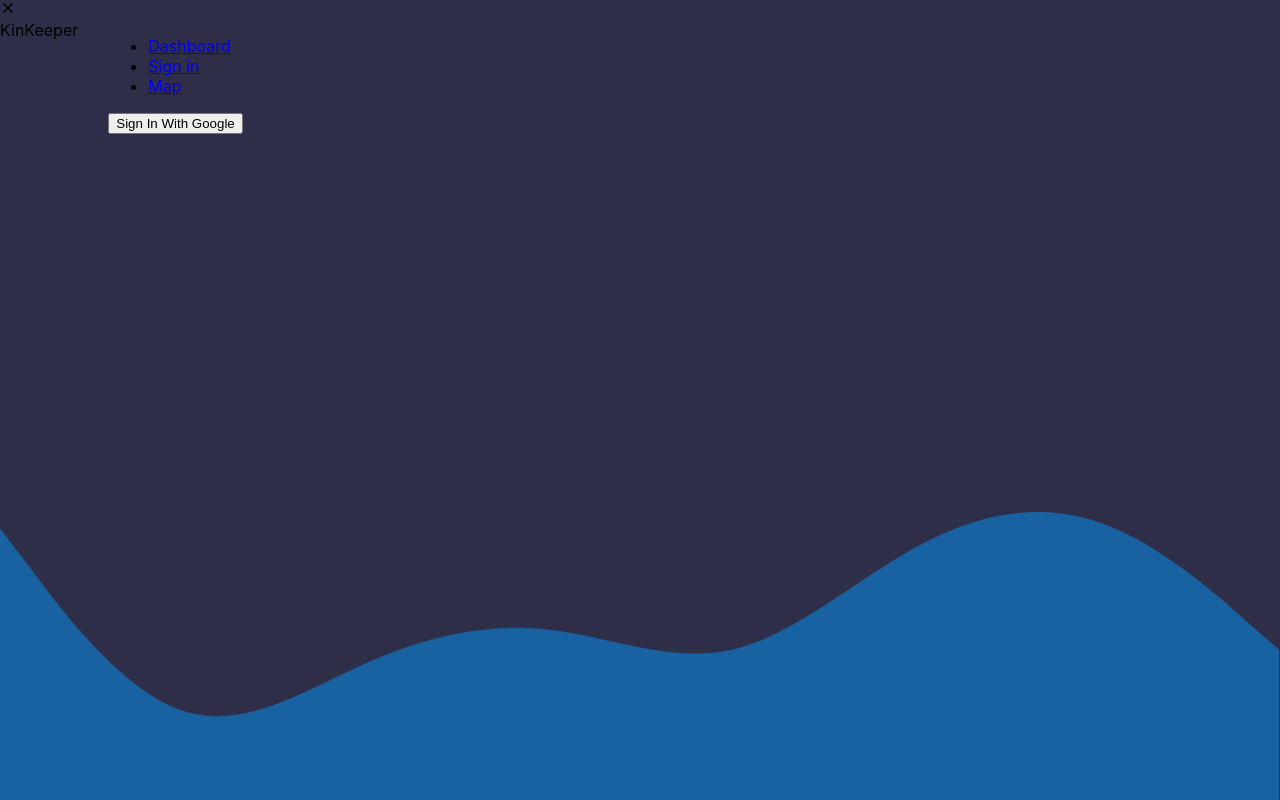
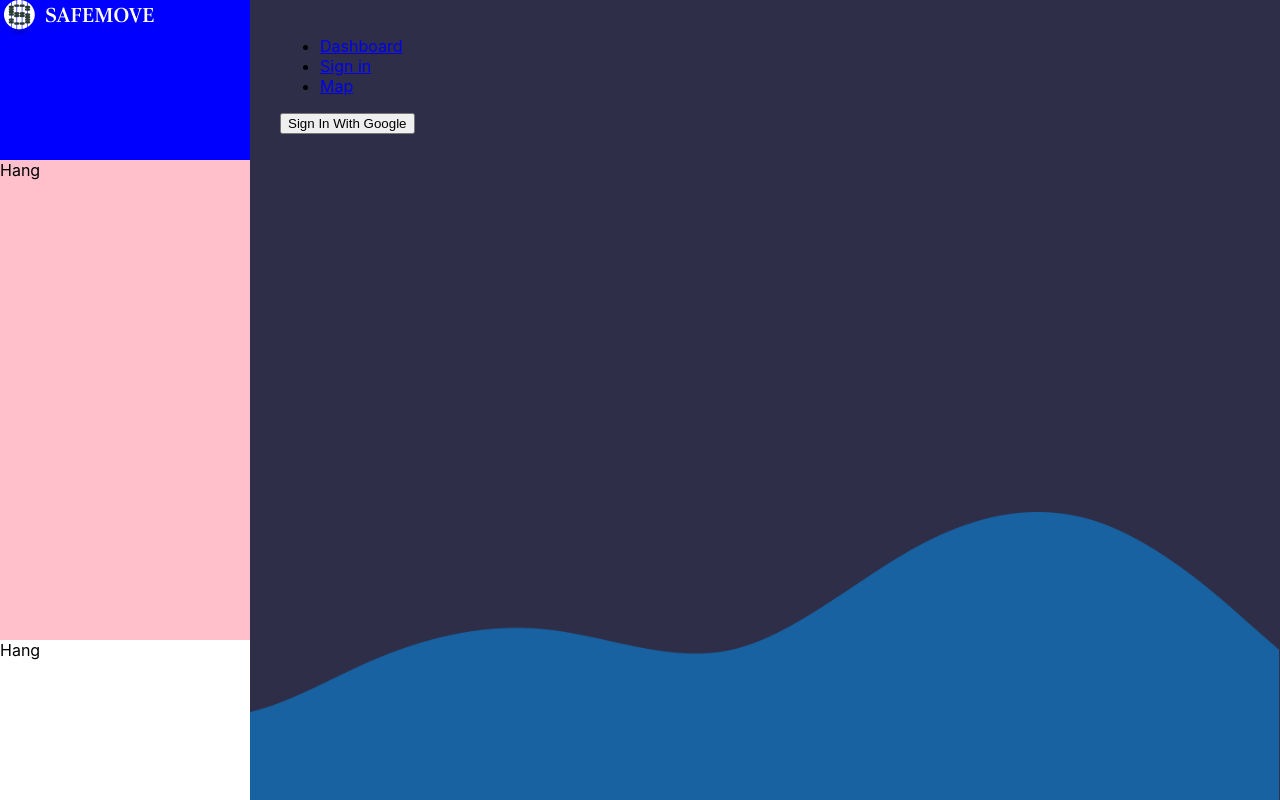
Before and after one commit to BichHang21522041/Safe-Move-Website, a React (Create React App) app: page /sign-in in a window 1280 px wide. Built offline with nearby package versions, Linux system fonts and the light colour scheme.

Commit message:
Create sidebar

```diff
--- a/src/components/MainLayout.tsx
+++ b/src/components/MainLayout.tsx
@@ -10,19 +10,12 @@ interface LayoutProps {
 const Layout: React.FC<LayoutProps> = ({ children }) => {
   return (
     <div style={containerStyle}>
-      {/* <header style={headerStyle}>
-        <h1>Website Header</h1>
-      </header> */}
       <Sidebar style={sideBarStyle} />
       <main style={mainStyle}>{children}</main>
-      {/* <footer style={footerStyle}>
-        <p>Website Footer © 2024</p>
-      </footer> */}
     </div>
   );
 };
 
-// Correctly typed CSS styles using React.CSSProperties
 const containerStyle: React.CSSProperties = {
   display: "flex",
   flexDirection: "row",
@@ -34,13 +27,14 @@ const containerStyle: React.CSSProperties = {
 };
 
 const sideBarStyle: CSSProperties = {
-  // backgroundColor: "red",
+  backgroundColor: "pink",
+  width: '10vw',
+  minWidth: 250,
 };
 
 const mainStyle: React.CSSProperties = {
   flex: 1,
   padding: "20px",
-  // backgroundColor: "pink",
 };
 
 export default Layout;
--- a/src/components/SideBar.tsx
+++ b/src/components/SideBar.tsx
@@ -11,32 +11,12 @@ export const Sidebar = (props: {
 }) => {
   const { open, onClose, style } = props;
   return (
-    <div
-      className={`sm:none duration-175 linear fixed !z-50 flex min-h-full flex-col bg-white pb-10 shadow-2xl shadow-white/5 transition-all dark:!bg-navy-800 dark:text-white md:!z-50 lg:!z-50 xl:!z-0 ${
-        open ? "translate-x-0" : "-translate-x-96"
-      }`}
-      style={style}
-    >
-      <span
-        className="absolute top-4 right-4 block cursor-pointer xl:hidden"
-        onClick={onClose}
-      >
-        <HiX />
-      </span>
-
-      <div className={`mx-[56px] mt-[50px] flex items-center`}>
-        <div className="mt-1 ml-1 h-2.5 font-poppins text-[26px] font-bold uppercase text-navy-700 dark:text-white">
-          KinKeeper
-        </div>
+    <div style={style}>
+      <div style={{height: '20%', backgroundColor: 'blue'}}>
+        <img src={require("../images/logo.png")} alt=""/>
       </div>
-      <div className="mt-[58px] mb-7 h-px bg-gray-300 dark:bg-white/30" />
-      {/* Nav item */}
-
-      <ul className="mb-auto pt-1 flex flex-col gap-1">
-        {/* <Links routes={routes as RoutesType[]} /> */}
-      </ul>
-
-      {/* Nav item end */}
+      <div style={{height: '60%',flex: 1}}>Hang</div>
+      <div style={{height: '20%',flex: 1, backgroundColor: 'white'}}>Hang</div>
     </div>
   );
 };
```
Also changed, not shown: src/images/logo.png (added).
